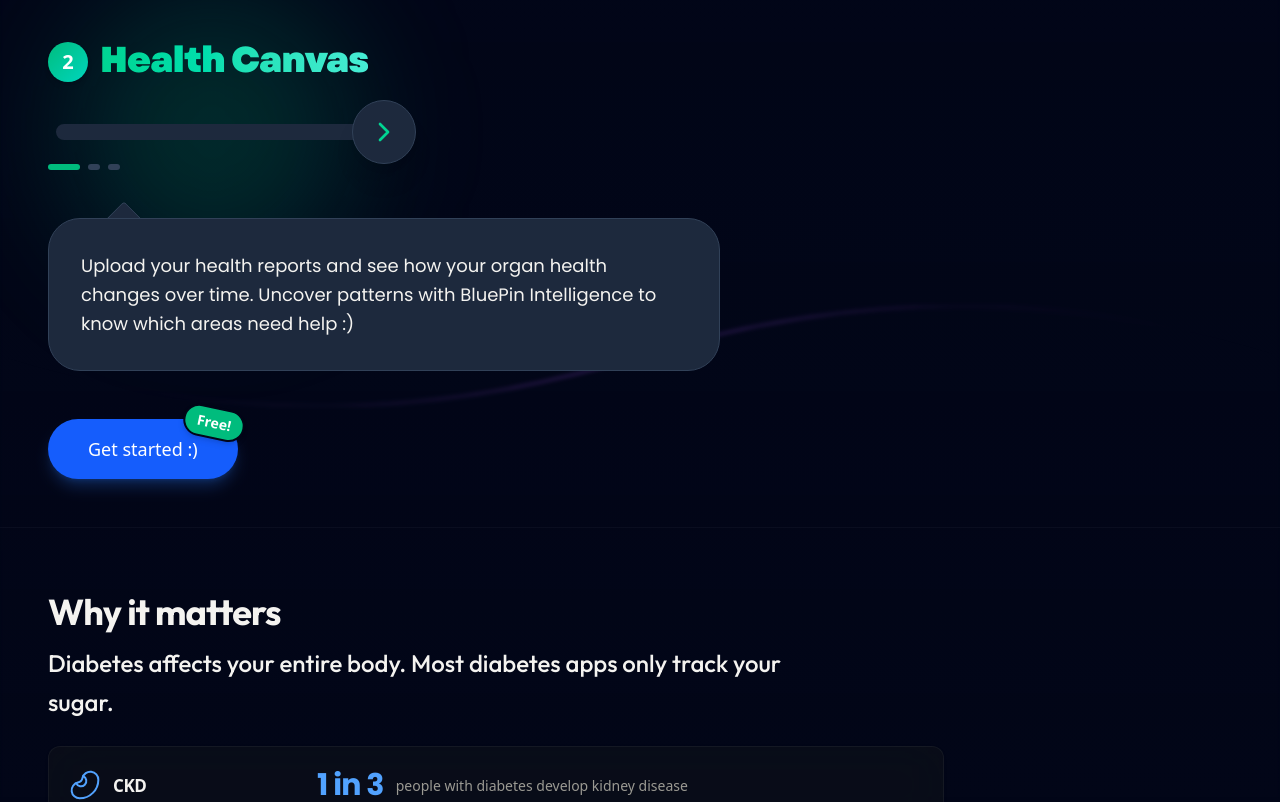
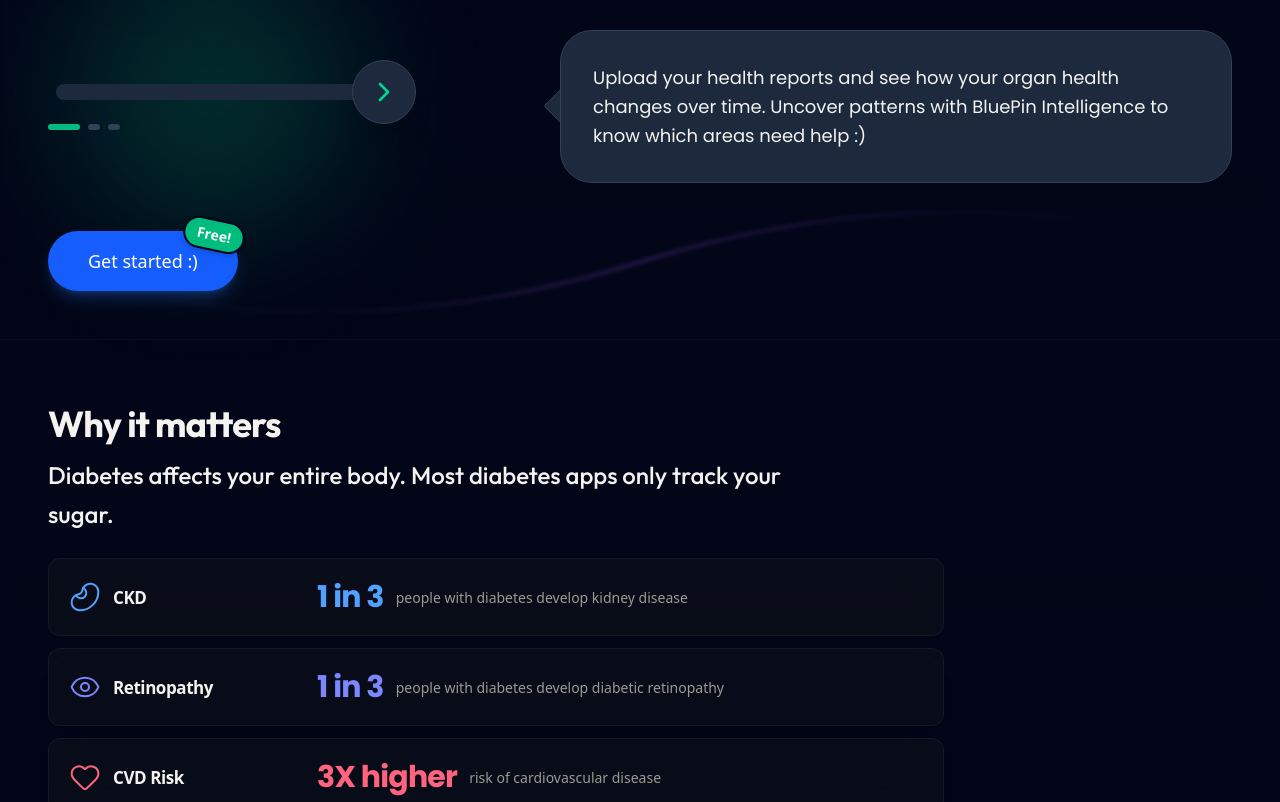
Before and after one commit to pritam1813/Bluepin-web, a Next.js app: page / in a window 1280 px wide. Shown: the part 1460-2262 px from the top of the page. Built offline with nearby package versions, Linux system fonts and the light colour scheme.

Commit message:
added justify between for the caraousel sections contents.

```diff
--- a/components/Navbar.tsx
+++ b/components/Navbar.tsx
@@ -10,7 +10,7 @@ export default function Navbar() {
           <Image
             src="/Bluepin.png"
             alt="Bluepin Logo"
-            className="w-8 h-8 object-contain"
+            className="size-8 object-contain"
             width={32}
             height={32}
             priority
--- a/components/homepage/FeatureCarousel.tsx
+++ b/components/homepage/FeatureCarousel.tsx
@@ -50,8 +50,9 @@ export default function FeatureCarousel({
         </h3>
       </div>
 
+      <div className="flex flex-col lg:flex-row w-full items-start lg:items-center justify-between gap-10 lg:gap-16">
         {/* 2. Images (Carousel) */}
-      <div className="w-full flex flex-col justify-start relative items-start">
+        <div className="w-full lg:w-auto flex flex-col justify-start relative items-start shrink-0">
           <div className="relative flex items-center justify-start mb-6 pl-2">
             <div className="relative w-64 md:w-80 aspect-9/19.5 bg-slate-900 rounded-[2.5rem] border-8 border-slate-900 dark:border-slate-800 shadow-2xl overflow-hidden z-10 shadow-black/5">
               {images.map((src, idx) => (
@@ -112,9 +113,12 @@ export default function FeatureCarousel({
         </div>
 
         {/* 3. Content (Subtitle) - Speech Bubble */}
-      <div className="relative mt-2 max-w-2xl">
-        {/* Speech Bubble Tail */}
-        <div className="absolute -top-3 left-16 w-6 h-6 bg-white dark:bg-slate-800 border-l border-t border-slate-200 dark:border-slate-700 transform rotate-45 rounded-tl-sm z-10"></div>
+        <div className="relative mt-2 lg:mt-0 max-w-2xl w-full">
+          {/* Speech Bubble Tail (Mobile/Tablet - points UP) */}
+          <div className="absolute -top-3 left-16 w-6 h-6 bg-white dark:bg-slate-800 border-l border-t border-slate-200 dark:border-slate-700 transform rotate-45 rounded-tl-sm z-10 lg:hidden"></div>
+          {/* Speech Bubble Tail (Desktop - points LEFT) */}
+          <div className="absolute top-16 -left-3 w-6 h-6 bg-white dark:bg-slate-800 border-l border-b border-slate-200 dark:border-slate-700 transform rotate-45 rounded-bl-sm z-10 hidden lg:block"></div>
+
           {/* Speech Bubble Body */}
           <div className="relative z-20 bg-white dark:bg-slate-800 border border-slate-200 dark:border-slate-700 rounded-4xl p-6 md:p-8 shadow-lg shadow-slate-200/50 dark:shadow-none">
             <p className="text-[17px] md:text-lg font-poppins text-theme-text font-normal leading-relaxed m-0">
@@ -123,5 +127,6 @@ export default function FeatureCarousel({
           </div>
         </div>
       </div>
+    </div>
   );
 }
--- a/components/homepage/FeatureShowcase.tsx
+++ b/components/homepage/FeatureShowcase.tsx
@@ -15,7 +15,7 @@ export default function FeatureShowcase() {
         </p>
       </div>
 
-      <div className="flex flex-col gap-16 md:gap-20">
+      <div className="flex flex-col gap-16 md:gap-20 mx-auto">
         <FeatureCarousel
           title="Glucose Tracking"
           subtitle="Record your glucose daily manually or by uploading pics of your glucometers. See your glucose behaviour with graph trends and Bluepin-AI powered Insights :)"
--- a/components/homepage/MultiOrganProblem.tsx
+++ b/components/homepage/MultiOrganProblem.tsx
@@ -39,7 +39,7 @@ const complications = [
   {
     id: "cvd",
     title: "CVD Risk",
-    stat: "3+Ã¹ higher",
+    stat: "3X higher",
     desc: "risk of cardiovascular disease",
     iconColor: "text-rose-500 dark:text-rose-400",
     icon: Heart,
```
Lines whose indentation alone changed are shown as unchanged.
